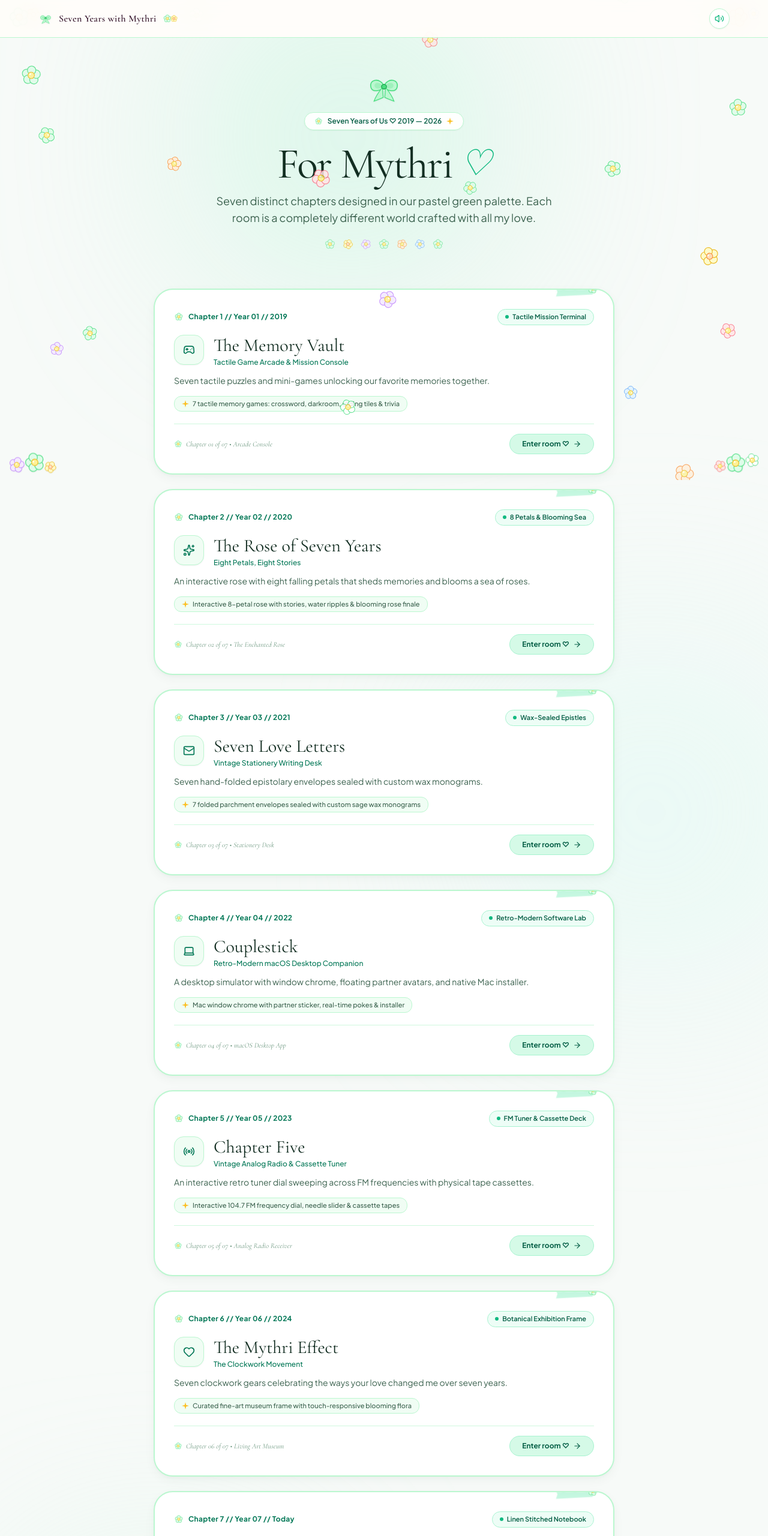
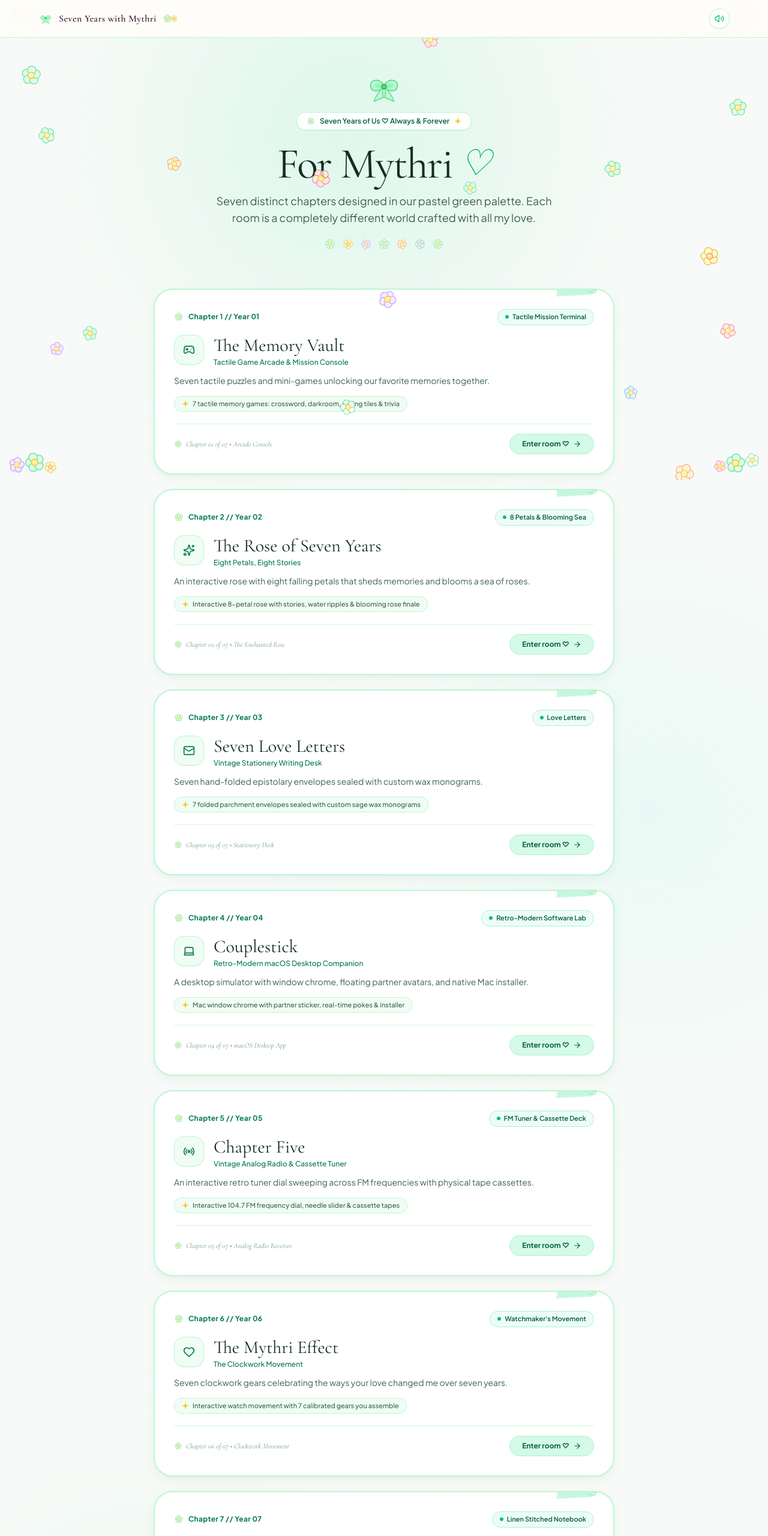
Before and after one commit to ajaymgit/anniv, a React (Vite) app: page / in a window 1280 px wide. Shown: the top 2560 px of the page at 60% size. Built offline with nearby package versions, Linux system fonts and the light colour scheme.

Commit message:
fix: remove all explicit dates and years across active chapters and letters

```diff
--- a/src/components/hub/MasterHub.jsx
+++ b/src/components/hub/MasterHub.jsx
@@ -39,43 +39,43 @@ const CHAPTER_METADATA = {
   "01-time-heist": {
     designArchetype: "Arcade Console",
     formatBadge: "Tactile Mission Terminal",
-    yearTag: "Year 01 // 2019",
+    yearTag: "Year 01",
     highlight: "7 tactile memory games: crossword, darkroom, sliding tiles & trivia"
   },
   "02-constellation": {
     designArchetype: "The Enchanted Rose",
     formatBadge: "8 Petals & Blooming Sea",
-    yearTag: "Year 02 // 2020",
+    yearTag: "Year 02",
     highlight: "Interactive 8-petal rose with stories, water ripples & blooming rose finale"
   },
   "03-seven-letters": {
     designArchetype: "Stationery Desk",
-    formatBadge: "Wax-Sealed Epistles",
-    yearTag: "Year 03 // 2021",
+    formatBadge: "Love Letters",
+    yearTag: "Year 03",
     highlight: "7 folded parchment envelopes sealed with custom sage wax monograms"
   },
   "04-couplestick": {
     designArchetype: "macOS Desktop App",
     formatBadge: "Retro-Modern Software Lab",
-    yearTag: "Year 04 // 2022",
+    yearTag: "Year 04",
     highlight: "Mac window chrome with partner sticker, real-time pokes & installer"
   },
   "05-undecided": {
     designArchetype: "Analog Radio Receiver",
     formatBadge: "FM Tuner & Cassette Deck",
-    yearTag: "Year 05 // 2023",
+    yearTag: "Year 05",
     highlight: "Interactive 104.7 FM frequency dial, needle slider & cassette tapes"
   },
   "06-mythri-effect": {
-    designArchetype: "Living Art Museum",
-    formatBadge: "Botanical Exhibition Frame",
-    yearTag: "Year 06 // 2024",
-    highlight: "Curated fine-art museum frame with touch-responsive blooming flora"
+    designArchetype: "Clockwork Movement",
+    formatBadge: "Watchmaker's Movement",
+    yearTag: "Year 06",
+    highlight: "Interactive watch movement with 7 calibrated gears you assemble"
   },
   "07-her-space": {
     designArchetype: "Bound Hardcover Diary",
     formatBadge: "Linen Stitched Notebook",
-    yearTag: "Year 07 // Today",
+    yearTag: "Year 07",
     highlight: "Open book with mint ruled lines, red margin, silk ribbon & private ink"
   }
 };
@@ -128,7 +128,7 @@ export default function MasterHub() {
             className="inline-flex items-center gap-2 px-4 py-1.5 rounded-full bg-white/95 border border-[#bbf7d0] text-xs font-semibold text-emerald-800 mb-5 shadow-sm"
           >
             <FlowerBlossom className="w-3.5 h-3.5" petalColor="#bbf7d0" centerColor="#fef08a" />
-            <span>Seven Years of Us ♡ 2019 — 2026</span>
+            <span>Seven Years of Us ♡ Always & Forever</span>
             <SparkleStar className="w-3 h-3 text-amber-400" />
           </motion.div>
 
--- a/src/spaces/SpaceConstellation.jsx
+++ b/src/spaces/SpaceConstellation.jsx
@@ -32,8 +32,8 @@ export const LILY_STORIES = [
     id: 1,
     order: 1,
     title: "Where Two Aries Collided",
-    yearBadge: "Year 01 // 2019",
-    date: "October 2019 // The First Spark",
+    yearBadge: "Year 01",
+    date: "The First Spark",
     summary: "Two headstrong souls who found their equal in each other.",
     story: `There was an instant, unspoken recognition between us from the very first talk.
 
@@ -46,7 +46,7 @@ You weren't like anyone else I had ever met. You carried this fierce, quiet auth
     id: 2,
     order: 2,
     title: "Midnight Rain & Empty Roads",
-    yearBadge: "Year 02 // 2020",
+    yearBadge: "Year 02",
     date: "Year 02 // City Nights",
     summary: "Riding through rain at 1 AM with your arms around me.",
     story: `Some of my favorite memories with you don't cost a single rupee.
@@ -60,7 +60,7 @@ In that quiet midnight city, with nobody else around, I realized I would ride an
     id: 3,
     order: 3,
     title: "The Corner Table & Crispy Fries",
-    yearBadge: "Year 03 // 2021",
+    yearBadge: "Year 03",
     date: "Year 03 // Favorite Café",
     summary: "Four hours passing like four minutes across a wooden table.",
     story: `Sitting across from you over iced coffees, watching the afternoon light shift into evening.
@@ -74,7 +74,7 @@ With you, there was never any awkward silence—only comfort so deep it felt lik
     id: 4,
     order: 4,
     title: "Learning Your Quiet Cadence",
-    yearBadge: "Year 04 // 2022",
+    yearBadge: "Year 04",
     date: "Year 04 // Inside Jokes",
     summary: "Understanding your silence and laughing through stubborn UNO rivalries.",
     story: `By year four, love was no longer a question—it had become our second nature.
@@ -88,7 +88,7 @@ We learned how to forgive quickly, how to tease gently, and how to hold space fo
     id: 5,
     order: 5,
     title: "Your Fierce, Unshakable Heart",
-    yearBadge: "Year 05 // 2023",
+    yearBadge: "Year 05",
     date: "Year 05 // That Fierce Heart",
     summary: "The quiet courage and fierce loyalty that defines who you are.",
     story: `The thing I admire most about you is how unconditionally you stand by the people you love.
@@ -102,7 +102,7 @@ In five years of watching you grow, my respect for you only got deeper. You're t
     id: 6,
     order: 6,
     title: "Counting Gates & Time Zones",
-    yearBadge: "Year 06 // 2024",
+    yearBadge: "Year 06",
     date: "Year 06 // The Distance Anchor",
     summary: "Counting down airport gates, knowing distance could never dilute us.",
     story: `Distance tests everything. It tests patience, routines, and endurance.
@@ -117,7 +117,7 @@ Miles never changed what we have. We were solid long before the distance.`,
     order: 7,
     name: "Heart Petal VII",
     title: "Unshakable Home",
-    yearBadge: "Year 07 // 2025",
+    yearBadge: "Year 07",
     date: "Year 07 // The Sanctuary",
     summary: "In a chaotic noisy world, you are the peace I always come home to.",
     story: `At the end of an exhausting week, when the world demands too much and everything feels noisy—just sitting beside you cuts through all the static.
@@ -132,7 +132,7 @@ In seven years, you turned love from a fleeting feeling into a permanent home.`,
     order: 8,
     name: "The Core Heart Tepal",
     title: "Seven Years & An Infinity Ahead",
-    yearBadge: "October 2026 // Today & Forever",
+    yearBadge: "Today & Forever",
     date: "Forever & Always",
     summary: "The final petal that blooms an entire garden of lilies for you.",
     story: `This is the heart of the lily, and the center of my life.
--- a/src/spaces/SpaceFifth.jsx
+++ b/src/spaces/SpaceFifth.jsx
@@ -151,7 +151,7 @@ export default function SpaceFifth() {
           <div className="flex items-center gap-3">
             <div className="w-3 h-3 rounded-full bg-emerald-500 animate-pulse shadow-[0_0_10px_rgba(16,185,129,0.5)]" />
             <span className="font-serif font-bold text-sm tracking-wider text-emerald-900">
-              RETRO SOUND LAB • MODEL VII // 2019–2026
+              RETRO SOUND LAB • MODEL VII
             </span>
           </div>
 
--- a/src/spaces/SpaceLetters.jsx
+++ b/src/spaces/SpaceLetters.jsx
@@ -28,7 +28,7 @@ export const LETTERS = [
     roman: "I",
     title: "On Quiet Fierceness",
     subtitle: "Something I admire about you",
-    postmark: "OCTOBER 2019 // DISCOVERY",
+    postmark: "THE DISCOVERY",
     stampCode: "PAR AVION • No. 01",
     preview: "The quiet grace with which you hold your ground and carry everyone around you...",
     date: "Chapter 1 // The Discovery",
--- a/src/spaces/chapter6/ClockworkTransformation.jsx
+++ b/src/spaces/chapter6/ClockworkTransformation.jsx
@@ -266,7 +266,7 @@ You became my steadfast anchor. Through every exhaustion, career pivot, and heav
     spokeCount: 4,
     before: "An insecure, prickly kid hiding behind nonchalance",
     after: "A calm, responsible, protective man",
-    story: `Looking back at the boy from October 2019—he was an insecure, angry, prickly kid hiding behind an aloof mask, unsure of who he was or where his life was going.
+    story: `Looking back at who I used to be—I was an insecure, angry, prickly kid hiding behind an aloof mask, unsure of who he was or where his life was going.
 
 In plain words: I’ve become a man because of you. Seven years of loving you, being held accountable by you, and sharing life with you turned a boy into someone calm, responsible, protective, and deeply at peace. Everything good about me started with you.`,
     quote: "Seven years with you turned a guarded, angry kid into a real man. Everything good about me started with you.",
@@ -860,14 +860,14 @@ export default function ClockworkTransformation({ playChime }) {
                 <div className="my-3 grid grid-cols-1 sm:grid-cols-2 gap-2.5 text-xs font-sans">
                   <div className="p-3 rounded-2xl bg-slate-100 border border-slate-200">
                     <span className="text-[9px] font-mono text-slate-500 uppercase block font-bold mb-0.5">
-                      2019 // Before You:
+                      Before You:
                     </span>
                     <p className="font-serif italic text-slate-800 font-semibold">{activeStoryGear.before}</p>
                   </div>
 
                   <div className="p-3 rounded-2xl bg-emerald-50 border border-emerald-200">
                     <span className="text-[9px] font-mono text-emerald-700 uppercase block font-bold mb-0.5">
-                      2026 // With You:
+                      With You:
                     </span>
                     <p className="font-serif italic text-emerald-950 font-semibold">{activeStoryGear.after}</p>
                   </div>
@@ -1045,7 +1045,7 @@ export default function ClockworkTransformation({ playChime }) {
               </h3>
 
               <p className="text-xs sm:text-sm font-sans text-[#3d6350] leading-relaxed mb-5">
-                Every gear you placed represents a part of me that was guarded, angry, silent, or alone before October 2019.
+                Every gear you placed represents a part of me that was guarded, angry, silent, or alone before you.
                 <br /><br />
                 Over seven years, your patience, warmth, and steady love calmed every rough edge. I’ve become a man because of you.
               </p>
--- a/src/spaces/lettersContent.js
+++ b/src/spaces/lettersContent.js
@@ -9,7 +9,7 @@ export const DEFAULT_LETTERS = [
     roman: "I",
     title: "On Quiet Fierceness",
     subtitle: "Something I admire about you",
-    postmark: "OCTOBER 2019 // THE FIRST DAY",
+    postmark: "THE FIRST DAY",
     stampCode: "PAR AVION • No. 01",
     preview: "The quiet strength with which you hold your ground and protect everyone you love...",
     date: "Chapter 1 // The Discovery",
```
